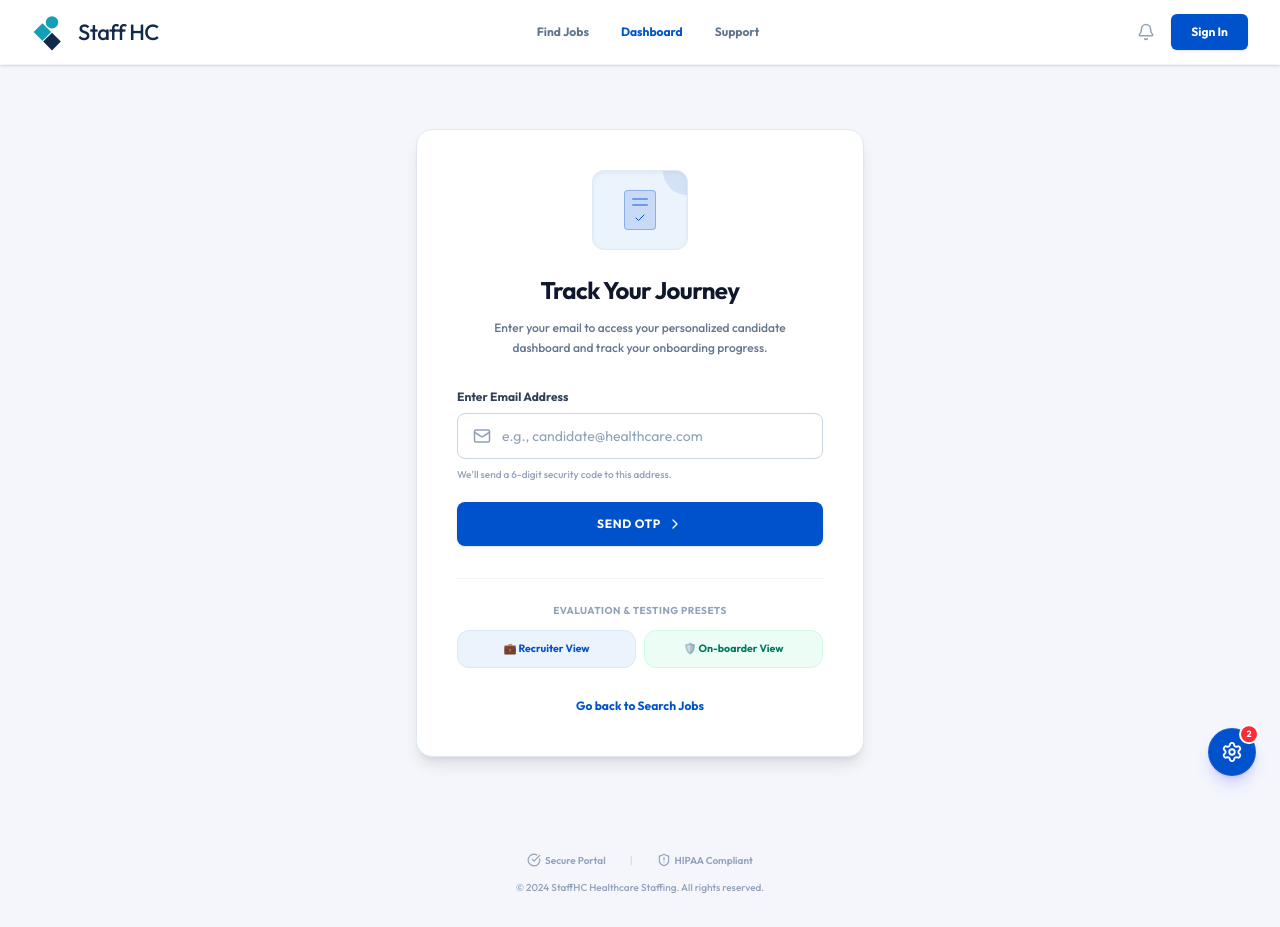
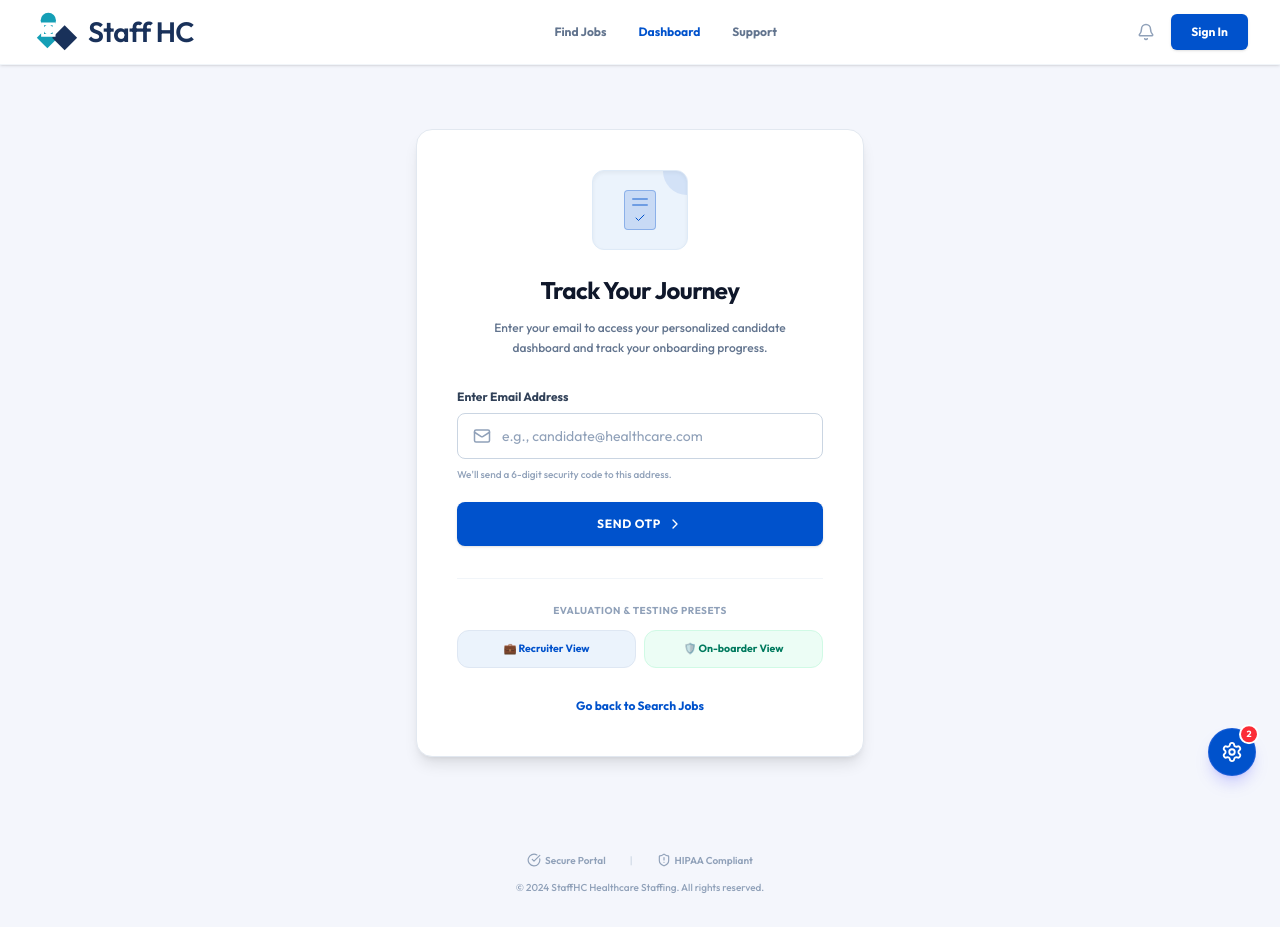
Before and after one commit to akrishav/portfolio1, a Next.js app: page /onboarding in a window 1280 px wide. Built offline with nearby package versions, Linux system fonts and the light colour scheme.

Commit message:
fix: precisely match Staff HC logo geometry and text, and enforce 'Staff HC INC.' text everywhere

```diff
--- a/src/app/jobs/page.tsx
+++ b/src/app/jobs/page.tsx
@@ -697,7 +697,7 @@ export default function JobBoard() {
 
       {/* Solid green Hummingbird Footer bar */}
       <footer className="bg-[#007A5E] text-white/95 py-3.5 text-center text-[10px] font-bold border-t border-[#005E48] mt-auto">
-        © Copyright 2026 Hummingbird Solutions INC. All Rights Reserved.
+        © Copyright 2026 Staff HC INC. All Rights Reserved.
       </footer>
     </main>
   );
--- a/src/app/onboarding/page.tsx
+++ b/src/app/onboarding/page.tsx
@@ -326,7 +326,7 @@ export default function OnboardingPage() {
         </div>
 
         <div className="bg-transparent py-8 text-center text-[10px] text-slate-400 font-medium z-10">
-          © 2026 StaffHC Inc. All rights reserved.
+          © 2026 Staff HC INC. All rights reserved.
         </div>
       </main>
     );
--- a/src/app/page.tsx
+++ b/src/app/page.tsx
@@ -211,7 +211,7 @@ export default function Home() {
                 <p className="text-xs text-slate-500 leading-relaxed font-semibold">
                   Set up your free account by entering your basic details, experience, and nursing credentials in{" "}
                   <Link href="/onboarding" className="text-[#0052CC] font-bold hover:underline">
-                    candidate.thehummingbird.pro
+                    candidate.staffhc.com
                   </Link>
                 </p>
               </div>
@@ -541,7 +541,7 @@ export default function Home() {
           </div>
 
           <div className="pt-6 border-t border-white/10 text-[10px] text-slate-400 font-medium w-full text-center">
-            © 2026 StaffHC Inc. All rights reserved.
+            © 2026 Staff HC INC. All rights reserved.
           </div>
         </div>
       </footer>
--- a/src/components/Logo.tsx
+++ b/src/components/Logo.tsx
@@ -4,22 +4,28 @@ import React from "react";
 
 export default function Logo() {
   return (
-    <div className="flex items-center gap-1.5 select-none">
-      <svg viewBox="0 0 100 100" className="w-10 h-10 shrink-0">
+    <div className="flex items-center gap-2 select-none">
+      <svg viewBox="0 0 100 100" className="w-12 h-12 shrink-0">
         <g transform="translate(50, 50)">
           {/* Left Teal Diamond */}
-          <g transform="translate(-24, 0)">
+          <g transform="translate(-18, 12)">
             <polygon points="-22,0 0,-22 22,0 0,22" fill="#159FB6" />
           </g>
-          {/* Bottom Dark Blue Diamond */}
-          <g transform="translate(0, 24)">
-            <polygon points="-22,0 0,-22 22,0 0,22" fill="#132B48" />
+          {/* Right Dark Blue Diamond */}
+          <g transform="translate(18, 12)">
+            <polygon points="-26,0 0,-26 26,0 0,26" fill="#19315A" />
           </g>
           {/* Top Teal Circle */}
-          <circle cx="0" cy="-24" r="15.5" fill="#159FB6" />
+          <circle cx="-16" cy="-24" r="16" fill="#159FB6" />
+
+          {/* White cutout to create the person's 'arms' and 'neck' space */}
+          <g transform="translate(-16, -5)">
+            <circle cx="0" cy="0" r="10" fill="white" />
+            <polygon points="-12,-12 -12,12 12,12 12,-12" fill="none" stroke="white" strokeWidth="6" />
+          </g>
         </g>
       </svg>
-      <span className="font-sans font-[500] text-[22px] text-[#132B48] tracking-tight">
+      <span className="font-sans font-[600] text-[28px] text-[#19315A] tracking-[-0.02em]">
         Staff HC
       </span>
     </div>
```
